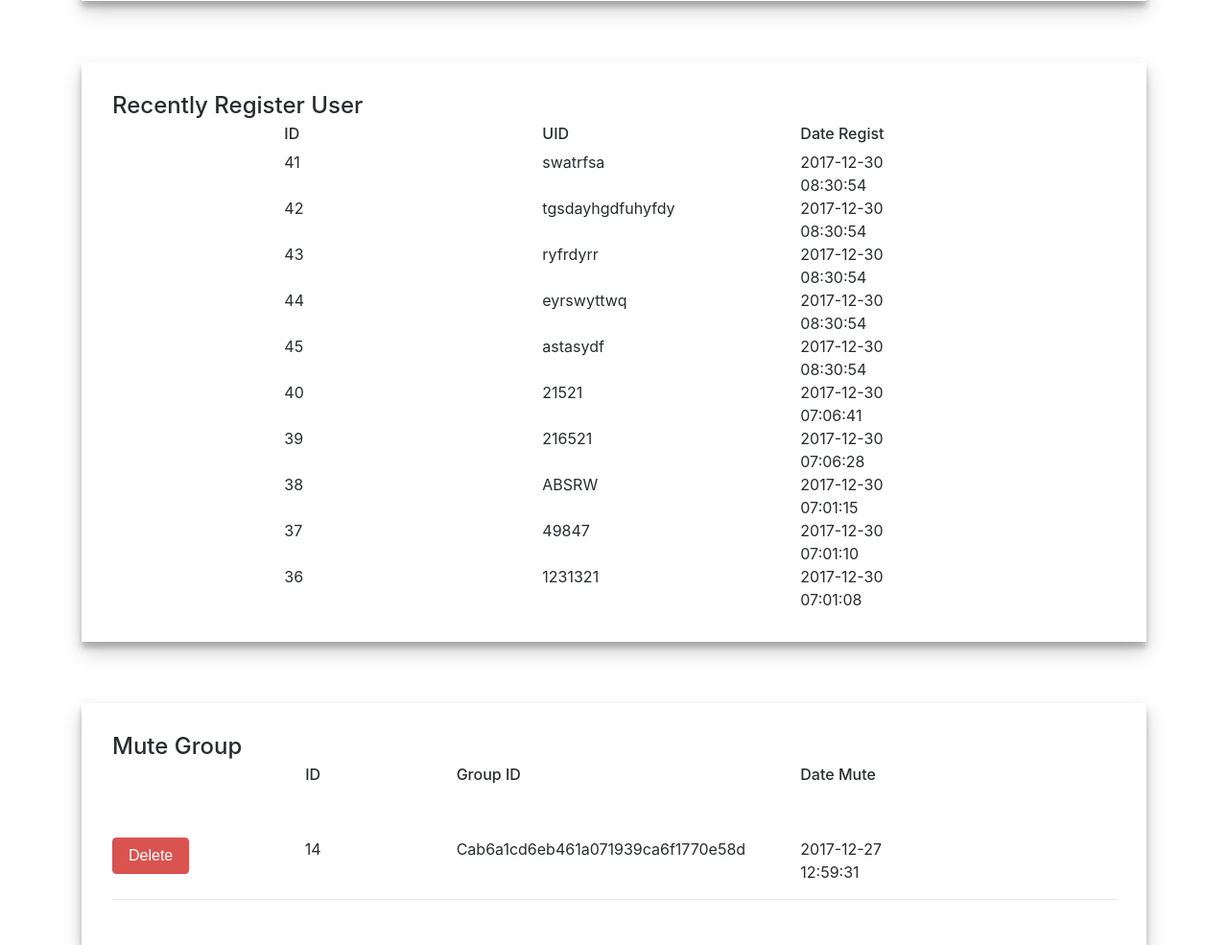
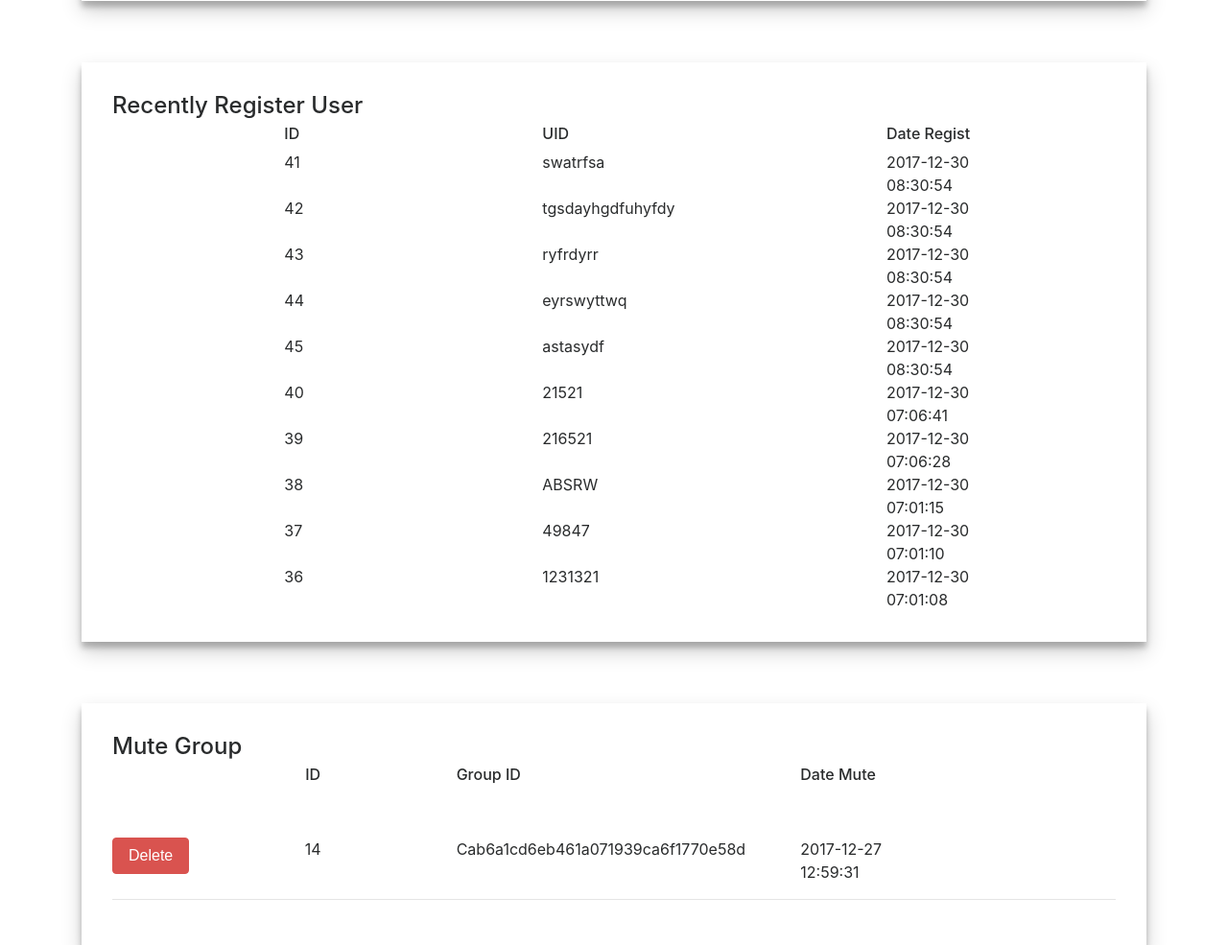
Before and after one commit to manutzsong/chatbot, a PHP site: page /user.php in a window 1280 px wide. Shown: the part 299-1284 px from the top of the page at 96% size. Run offline with PHP 8.4, Linux system fonts and the light colour scheme; a user stored in the database is signed in; data comes from the database, SQL or seed files in the repository; data that the repository does not hold is empty; some libraries are stand-ins or nearby versions.

Commit message:
midnight typo

```diff
--- a/admin/analyze.php
+++ b/admin/analyze.php
@@ -7,7 +7,7 @@ session_start();
 if (!$_SESSION["logas"]) {
 	header("Location: index.php");
 }
-
+$loged = $_SESSION["logas"];
 $sql_line = "SELECT id, DATE_FORMAT(date, '%Y,%l,%d') AS 'date', count_traffic FROM traffic";
 $result_line = mysqli_query($con, $sql_line);
 
--- a/admin/func/get_status.php
+++ b/admin/func/get_status.php
@@ -18,13 +18,13 @@ $exploded=preg_split('/\s+/',$result_ssh); //Limit is unspecified, so it will re
 
 
 
-$result->name = $exploded[0];
-$result->status = $exploded[1];
-$result->pid = $exploded[3];
-$result->uptime = $exploded[5];
+//$result->name = $exploded[0];
+//$result->status = $exploded[1];
+//$result->pid = $exploded[3];
+//$result->uptime = $exploded[5];
 
 
-$result_json = json_encode($result);
+//$result_json = json_encode($result);
 
 //echo $result_json;
 echo json_encode($exploded);
--- a/admin/func/get_uptime.php
+++ b/admin/func/get_uptime.php
@@ -1,5 +1,5 @@
 <?php
-include('ssh_conf.php');
+include('conf.php');
 set_include_path('../SSHa');
 include('Net/SSH2.php');
 
--- a/admin/index.php
+++ b/admin/index.php
@@ -36,7 +36,7 @@ if ($_SESSION["logas"]) {
        success: function(data)
        {
           if (data == 'Login') {
-            window.location = 'view.php';
+            window.location = 'landing.php';
           }
           else {
             alert('Invalid Credentials');
--- a/admin/intent.php
+++ b/admin/intent.php
@@ -7,6 +7,7 @@ session_start();
 if (!$_SESSION["logas"]) {
 	header("Location: index.php");
 }
+$loged = $_SESSION["logas"];
 mysqli_set_charset($con,"utf8mb4");
 //Top 10 Intent
 $sql_intent = "SELECT * FROM `intent` ORDER BY `time` DESC LIMIT 10";
--- a/admin/landing.php
+++ b/admin/landing.php
@@ -7,7 +7,7 @@ session_start();
 if (!$_SESSION["logas"]) {
 	header("Location: index.php");
 }
-
+$loged = $_SESSION["logas"];
 mysqli_set_charset($con,"utf8mb4");
 
 //Top today
--- a/admin/server.php
+++ b/admin/server.php
@@ -7,7 +7,7 @@ session_start();
 if (!$_SESSION["logas"]) {
 	header("Location: index.php");
 }
-
+$loged = $_SESSION["logas"];
 
 
 
--- a/admin/user.php
+++ b/admin/user.php
@@ -7,7 +7,7 @@ session_start();
 if (!$_SESSION["logas"]) {
 	header("Location: index.php");
 }
-
+$loged = $_SESSION["logas"];
 mysqli_set_charset($con,"utf8mb4");
 $sqlmute = "select * from mute";
 $resultmute = mysqli_query($con, $sqlmute);
@@ -274,9 +274,9 @@ function show_status() {
 			<div class="row">
 				<div class="col-md-2"></div>
 				<div class="col-md-3"><h6>ID</h6></div>
-				<div class="col-md-3"><h6>UID</h6></div>
+				<div class="col-md-4"><h6>UID</h6></div>
 				<div class="col-md-2"><h6>Date Regist</h6></div>
-				<div class="col-md-2"></div>
+				<div class="col-md-1"></div>
 			</div>
 
 			<?php
@@ -286,12 +286,12 @@ function show_status() {
 							<div class='col-md-3'>"
 								.$row_reg['id'].
 							"</div>
-							<div class='col-md-3'>"
+							<div class='col-md-4'>"
 								.$row_reg['uid'].
 							"</div>
 							<div class='col-md-2'>"
 								.$row_reg['date_create'].
-							"</div><div class='col-md-2'></div>
+							"</div><div class='col-md-1'></div>
 						  </div>";
 
 				} ?></div>
```
